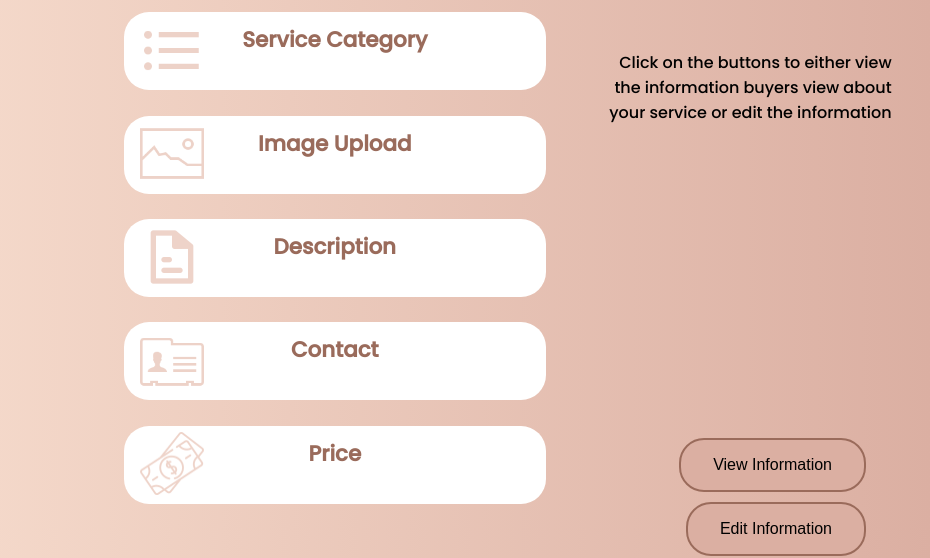
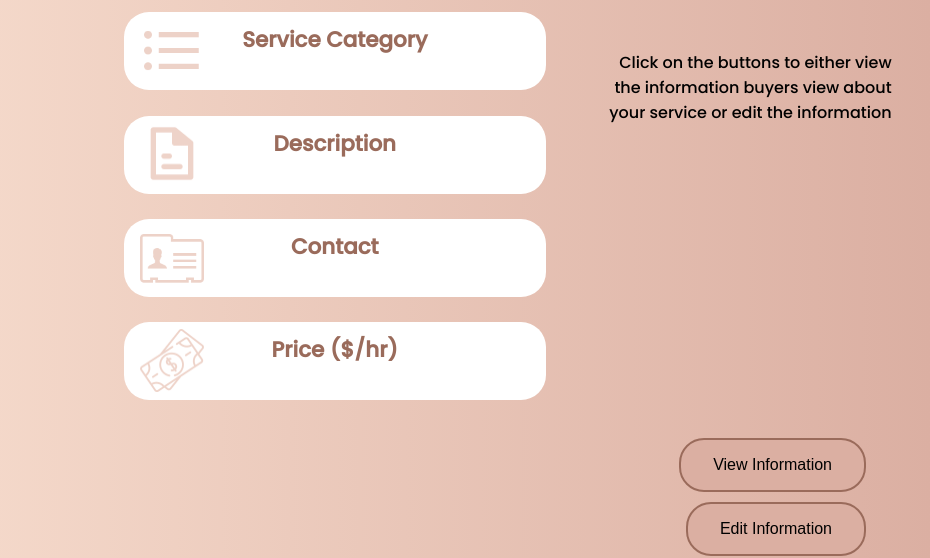
Before and after one commit to AlFarabiDHK/CSC-337-Final-Project, a plain HTML site: page Final Project/public_html/welcome.html in a window 1280 px wide. Shown: the part 220-778 px from the top of the page, 350-1280 px from the left. Drawn offline with nearby package versions, Linux system fonts and the light colour scheme; a web font is replaced by a local one.

Commit message:
($/hr) added

```diff
--- a/Final Project/public_html/client.js
+++ b/Final Project/public_html/client.js
@@ -138,7 +138,7 @@ function logout() {
       resultsString+="Service Category: "+serviceType+"<br>";
       resultsString+="Description: "+description+"<br>";
       resultsString+="Contact: <a href=mailto:"+contact+">"+ contact+"</a><br>";
-      resultsString+="Price: "+price+"<br></div>";
+      resultsString+="Price($/hr): "+price+"<br></div>";
     }
 
     return resultsString;
--- a/Final Project/public_html/welcome.html
+++ b/Final Project/public_html/welcome.html
@@ -58,13 +58,6 @@
     <button id="editInfo" onclick="editSellerInformation();" class="Button" type="button" name="button">
       Edit Information</button>
 
-
-
-
-
-
-
-
     <div  class="InfoDivs NameDiv" >
       <img class="WelcomeIcons" src="./images/service.png" alt="">
       <h6>Service</h6>
@@ -100,12 +93,6 @@
 
     </div>
 
-    <div class="InfoDivs ImageDiv" >
-      <img class="WelcomeIcons" src="./images/images.png" alt="">
-      <h6>Image Upload</h6>
-
-
-    </div>
 
 
     <div  class="InfoDivs ItemDiv" >
@@ -134,7 +121,7 @@
 
     <div  class="InfoDivs ContactDiv" >
       <img class="WelcomeIcons" src="./images/money.png" alt="">
-      <h6>Price</h6>
+      <h6>Price ($/hr)</h6>
       <div class = "WelcomeDivs" id="welcomePrice">
 
       </div>
```
Also changed, not shown: Final Project/public_html/signup.html (+1 -1 lines).
